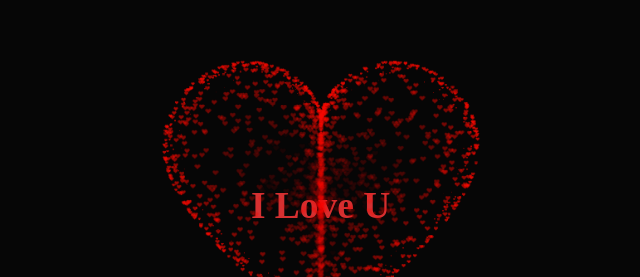
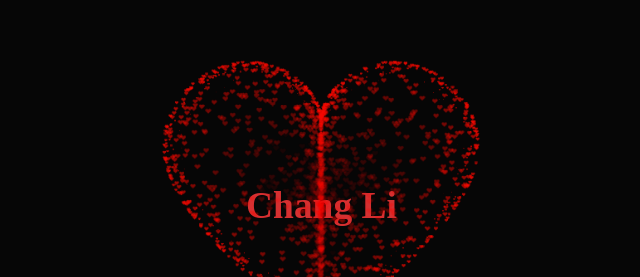
Before and after one commit to tuanminh201/heart, a plain HTML site: page index.html in a window 1280 px wide. Shown: the part 195-472 px from the top of the page, 319-959 px from the left. Drawn offline with Linux system fonts and the light colour scheme.

Commit message:
Update index.html

```diff
--- a/index.html
+++ b/index.html
@@ -31,7 +31,7 @@ h1{
   </style>
  </HEAD>
  <BODY>
-  <h1>I Love U</h1>
+  <h1>Chang Li</h1>
   <div class="box">
     <canvas id="pinkboard"></canvas>
   </div>
```
